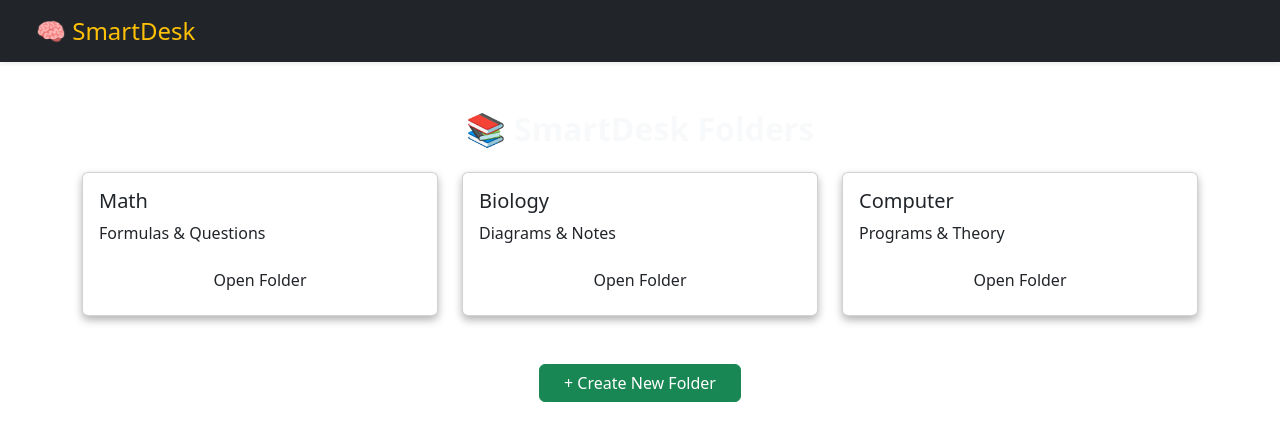
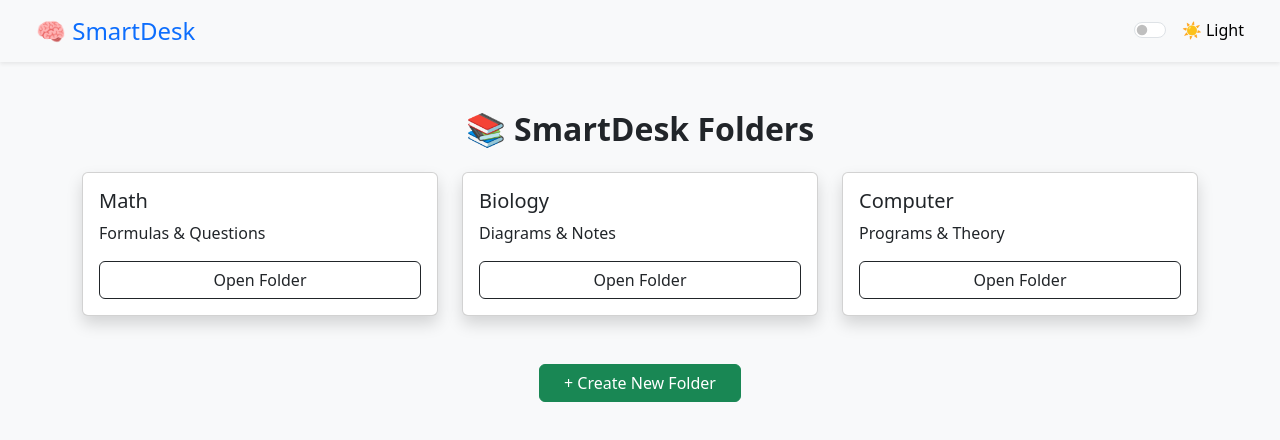
Before and after one commit to muhammadsaqibs/smart-desk-notes, a React (Create React App) app: page /#/folder/english in a window 1280 px wide. Shown: the top 440 px of the page. Built offline with nearby package versions, Linux system fonts and the light colour scheme.

Commit message:
added theme mode feature for app

```diff
--- a/src/App.css
+++ b/src/App.css
@@ -116,3 +116,21 @@ body {
 .btn-outline-light:hover {
   background-color: #f8f9fa10;
 }
+/* App.css */
+body {
+  margin: 0;
+  padding: 0;
+  transition: background-color 0.3s ease, color 0.3s ease;
+}
+
+.dark-mode {
+  background-color: #121212;
+  color: white;
+  min-height: 100vh;
+}
+
+.light-mode {
+  background-color: #f8f9fa;
+  color: black;
+  min-height: 100vh;
+}
--- a/src/App.js
+++ b/src/App.js
@@ -1,19 +1,25 @@
-import React from 'react';
-import { BrowserRouter as Router, Routes, Route } from 'react-router-dom';
+import React, { useState } from 'react';
+import { Routes, Route } from 'react-router-dom';
 import Navbar from './components/Navbar';
 import Home from './pages/Home';
 import FolderView from './pages/FolderView';
 import './App.css';
 
 function App() {
+  const [darkMode, setDarkMode] = useState(false);
+
+  const toggleMode = () => {
+    setDarkMode(prev => !prev);
+  };
+
   return (
-    <Router>
-      <Navbar />
+    <div className={darkMode ? 'dark-mode' : 'light-mode'}>
+      <Navbar darkMode={darkMode} toggleMode={toggleMode} />
       <Routes>
-        <Route path="/" element={<Home />} />
-        <Route path="/folder/:folderName" element={<FolderView />} />
+        <Route path="/" element={<Home darkMode={darkMode}/>} />
+        <Route path="/folder/:folderName" element={<FolderView darkMode={darkMode} />} />
       </Routes>
-    </Router>
+    </div>
   );
 }
 
--- a/src/components/Navbar.js
+++ b/src/components/Navbar.js
@@ -1,13 +1,26 @@
 import React from 'react';
 import { Link } from 'react-router-dom';
 
-function Navbar() {
+function Navbar({ darkMode, toggleMode }) {
   return (
-    <nav className="navbar navbar-dark bg-dark shadow-sm px-4">
+    <nav className={`navbar shadow-sm px-4 ${darkMode ? 'navbar-dark bg-dark' : 'navbar-light bg-light'}`}>
       <div className="container-fluid">
-        <Link className="navbar-brand fs-4 text-warning" to="/">
+        <Link className={`navbar-brand fs-4 ${darkMode ? 'text-warning' : 'text-primary'}`} to="/">
           🧠 SmartDesk
         </Link>
+
+        <div className="form-check form-switch ms-auto">
+          <input
+            className="form-check-input"
+            type="checkbox"
+            id="themeSwitch"
+            checked={darkMode}
+            onChange={toggleMode}
+          />
+          <label className="form-check-label ms-2" htmlFor="themeSwitch">
+            {darkMode ? '🌙 Dark' : '☀️ Light'}
+          </label>
+        </div>
       </div>
     </nav>
   );
--- a/src/index.js
+++ b/src/index.js
@@ -1,5 +1,6 @@
 import React from 'react';
 import ReactDOM from 'react-dom/client';
+import { BrowserRouter } from 'react-router-dom'; // ✅ Import BrowserRouter
 import './index.css';
 import App from './App';
 import reportWebVitals from './reportWebVitals';
@@ -9,11 +10,10 @@ import 'bootstrap/dist/js/bootstrap.bundle.min.js';
 const root = ReactDOM.createRoot(document.getElementById('root'));
 root.render(
   <React.StrictMode>
-    <App />
+    <BrowserRouter> {/* ✅ Wrap App inside BrowserRouter */}
+      <App />
+    </BrowserRouter>
   </React.StrictMode>
 );
 
-// If you want to start measuring performance in your app, pass a function
-// to log results (for example: reportWebVitals(console.log))
-// or send to an analytics endpoint. Learn more: https://bit.ly/CRA-vitals
 reportWebVitals();
--- a/src/pages/FolderView.js
+++ b/src/pages/FolderView.js
@@ -6,17 +6,20 @@ const notes = [
   { title: "Important Formulas", content: "Area = πr², Pythagoras = a² + b² = c²" }
 ];
 
-function FolderView() {
+function FolderView({ darkMode }) {
   const { folderName } = useParams();
 
   return (
     <div className="container my-5">
-      <h3 className="text-light text-center fw-bold mb-4">📝 Notes in "{folderName}"</h3>
+      {/* Heading color changes based on mode */}
+      <h3 className={`text-center fw-bold mb-4 ${darkMode ? 'text-light' : 'text-dark'}`}>
+        📝 Notes in "{folderName}"
+      </h3>
 
       <div className="row">
         {notes.map((note, i) => (
           <div className="col-md-6 mb-4" key={i}>
-            <div className="card smart-card h-100">
+            <div className={`card h-100 shadow ${darkMode ? 'bg-dark text-light' : 'bg-white text-dark'}`}>
               <div className="card-body">
                 <h5 className="card-title">{note.title}</h5>
                 <p className="card-text">{note.content}</p>
@@ -28,7 +31,9 @@ function FolderView() {
 
       <div className="text-center mt-4">
         <button className="btn btn-success mx-2">+ Add Note</button>
-        <button className="btn btn-outline-light mx-2">📁 Upload File</button>
+        <button className={`btn mx-2 ${darkMode ? 'btn-outline-light' : 'btn-outline-dark'}`}>
+          📁 Upload File
+        </button>
       </div>
     </div>
   );
--- a/src/pages/Home.js
+++ b/src/pages/Home.js
@@ -7,22 +7,25 @@ const folders = [
   { name: "Computer", description: "Programs & Theory" }
 ];
 
-function Home() {
+function Home({ darkMode }) {
   const navigate = useNavigate();
 
   return (
     <div className="container my-5">
-      <h2 className="mb-4 text-center text-light fw-bold">📚 SmartDesk Folders</h2>
+      {/* Heading */}
+      <h2 className={`mb-4 text-center fw-bold ${darkMode ? 'text-light' : 'text-dark'}`}>
+        📚 SmartDesk Folders
+      </h2>
 
       <div className="row">
         {folders.map((folder, i) => (
           <div className="col-md-4 mb-4" key={i}>
-            <div className="card smart-card h-100">
+            <div className={`card h-100 shadow ${darkMode ? 'bg-dark text-light' : 'bg-white text-dark'}`}>
               <div className="card-body">
                 <h5 className="card-title">{folder.name}</h5>
                 <p className="card-text">{folder.description}</p>
                 <button
-                  className="btn btn-custom w-100"
+                  className={`btn w-100 ${darkMode ? 'btn-outline-light' : 'btn-outline-dark'}`}
                   onClick={() => navigate(`/folder/${folder.name}`)}
                 >
                   Open Folder
@@ -33,6 +36,7 @@ function Home() {
         ))}
       </div>
 
+      {/* Create Folder Button */}
       <div className="text-center mt-4">
         <button className="btn btn-success px-4">+ Create New Folder</button>
       </div>
```
